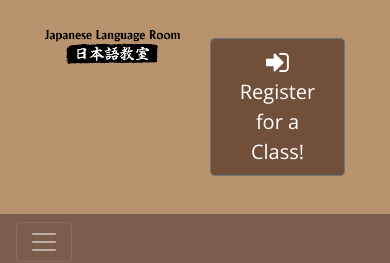
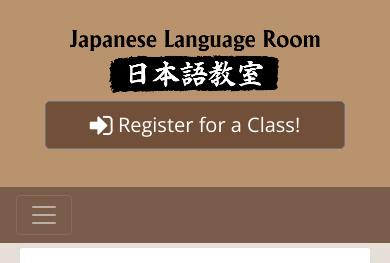
Before and after one commit to Johnsensei/jlr-react, a React (Create React App) app: page /home in a window 390 px wide. Shown: the top 263 px of the page. Built offline with nearby package versions, Linux system fonts and the light colour scheme.

Commit message:
Logo Responsive Alignment

```diff
--- a/src/components/HeaderComponent.js
+++ b/src/components/HeaderComponent.js
@@ -110,10 +110,10 @@ class Header extends Component{
                 <Jumbotron fluid>
                     <div className="container">
                         <div className="row">
-                            <div className="col">
+                            <div className="col-sm-6 text-center text-sm-left">
                                 <img src="/assets/images/JLR_Horz.png" className="img-fluid" alt="logo"/>
                             </div>
-                            <span className="col navbar-text ml-auto">
+                            <span className="col-sm-6 navbar-text ">
                                 <Button onClick={this.toggleModal} className="btn btn-lg btn-block reg-button">
                                     <i className="fa fa-sign-in fa-lg" /> Register for a Class!
                                 </Button>
```
